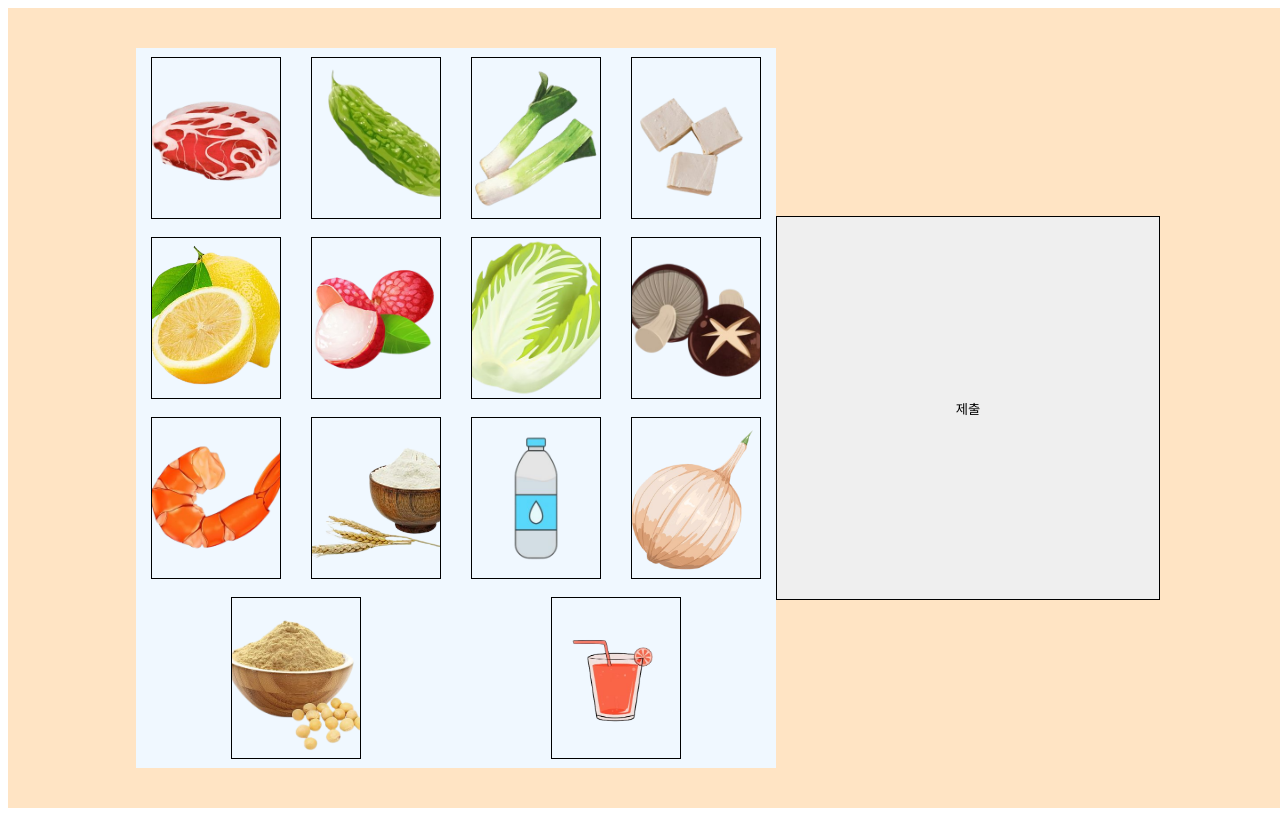
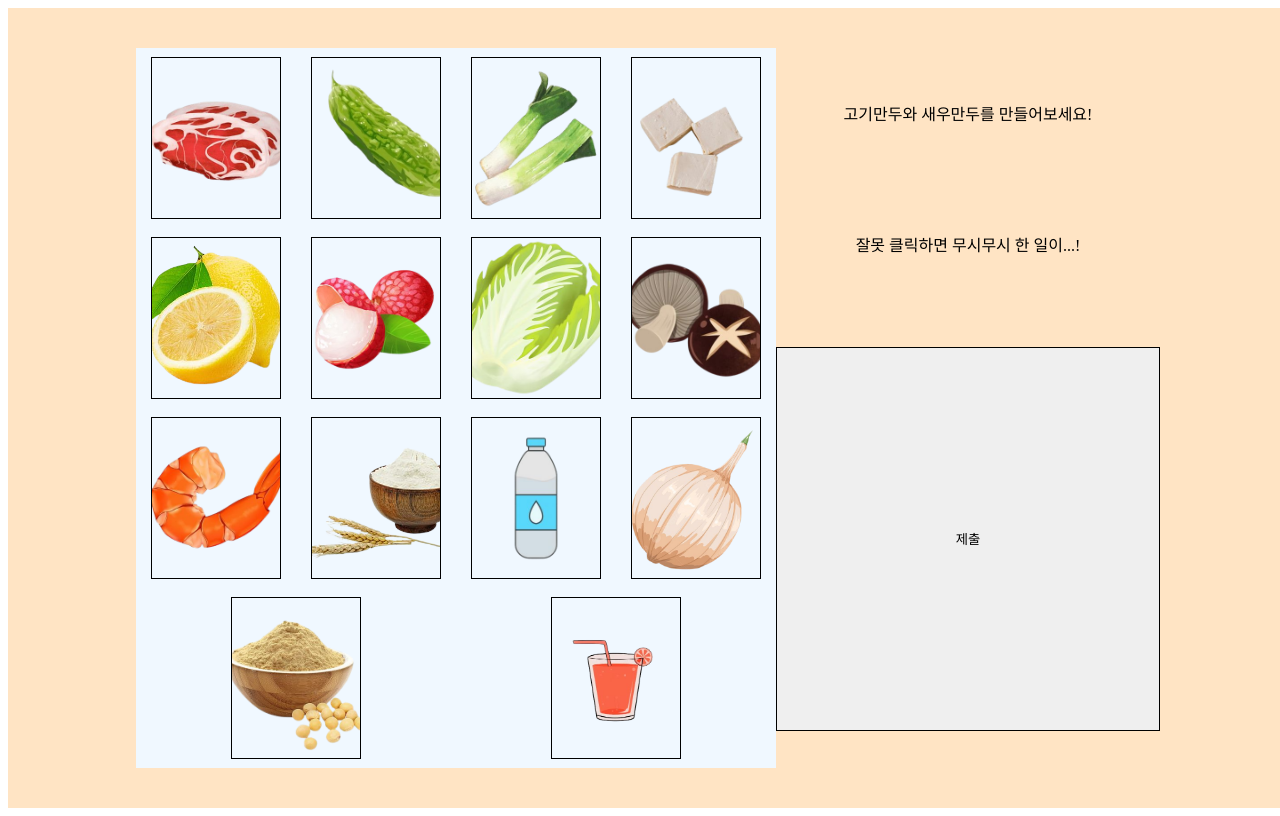
Before and after one commit to chaeyi0731/workflow, a website: page index.html in a window 1280 px wide. Drawn offline with Linux system fonts and the light colour scheme.

Commit message:
메인 게임 방법 설명

```diff
--- a/index.html
+++ b/index.html
@@ -25,6 +25,8 @@
         <div></div>
       </div>
       <div>
+        <p>고기만두와 새우만두를 만들어보세요!</p>
+        <p>잘못 클릭하면 무시무시 한 일이...!</p>
         <input type="button" id="button" value="제출" />
         <!-- value 로 수정 -->
       </div>
--- a/style.css
+++ b/style.css
@@ -18,10 +18,11 @@
 #root > div:nth-child(2) {
   width: 30vw;
   height: 90vh;
-
   display: flex;
+  flex-wrap: wrap;
   justify-content: center;
   align-items: center;
+  text-align: center;
 }
 input {
   width: 30vw;
```
Also changed, not shown: 1 other file.
